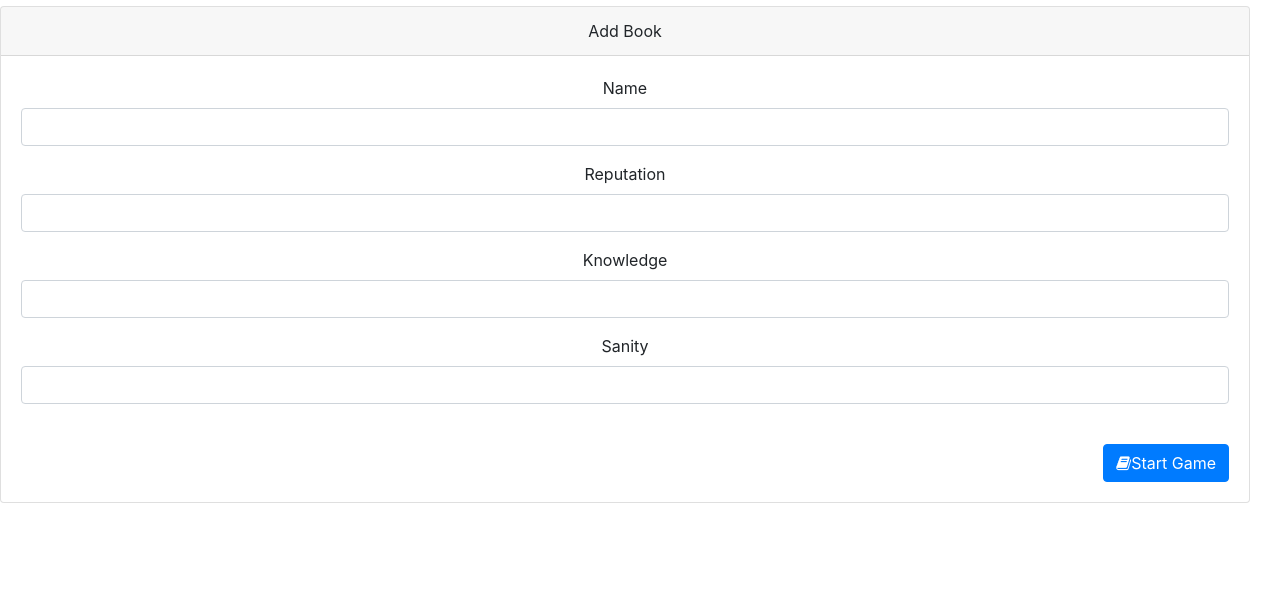
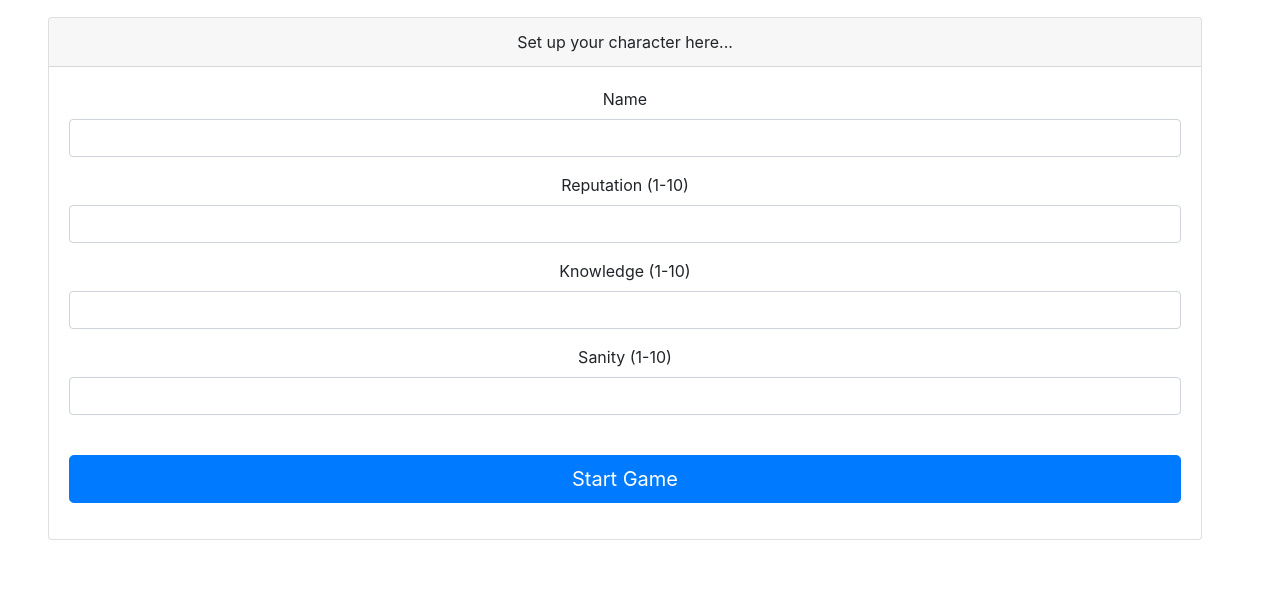
Before and after one commit to SgtStarshine/Project2, a plain HTML site: page public/main.html in a window 1280 px wide. Shown: the part 197-800 px from the top of the page. Drawn offline with nearby package versions, Linux system fonts and the light colour scheme.

Commit message:
updated main.html file to include character form

```diff
--- a/public/main.html
+++ b/public/main.html
@@ -25,15 +25,15 @@
         <div class='row align-items-center'>
             <div class='col'>
                 <section class='text-center align-middle'>
-                    <div class='container'>
+                    <div class='container  mt-5'>
                         <h1>Turn-based Social RPG</h1>
                         <p class='lead text-muted'>
                             Welcome! Come, and take some time to play this little game of mine...
                         </p>
                     </div>
-                    <div class="card">
+                    <div class="card mx-5">
                         <div class="card-header">
-                                Add Book
+                            Set up your character here...
                         </div>
 
                         <div class="card-body">
@@ -43,23 +43,23 @@
                                     <input type="text" class="form-control" id="charname" placeholder="">
                                 </div>
                                 <div class="form-group">
-                                        <label for="">Reputation</label>
+                                    <label for="">Reputation (1-10)</label>
                                     <input type="number" class="form-control" id="reputation" placeholder="">
                                 </div>
                                 <div class="form-group">
-                                        <label for="">Knowledge</label>
+                                    <label for="">Knowledge (1-10)</label>
                                     <input type="number" class="form-control" id="knowledge" placeholder="">
                                 </div>
                                 <div class="form-group">
-                                        <label for="">Sanity</label>
+                                    <label for="">Sanity (1-10)</label>
                                     <input type="number" class="form-control" id="sanity" placeholder="">
                                 </div>
                             </form>
                             <br>
-                                <div class="text-right">
-                                    <a href="/game" type="submit" class="btn btn-primary btn-md" id="add-btn">
-                                        <span class="fa fa-book"></span>Start Game</a>
-                                </div>
+                            <p>
+                                <a href="/game" type="submit" class="btn btn-primary btn-lg btn-block" id="add-btn">Start
+                                    Game</a>
+                            </p>
                         </div>
 
                     </div>
```
Lines whose indentation alone changed are shown as unchanged.
